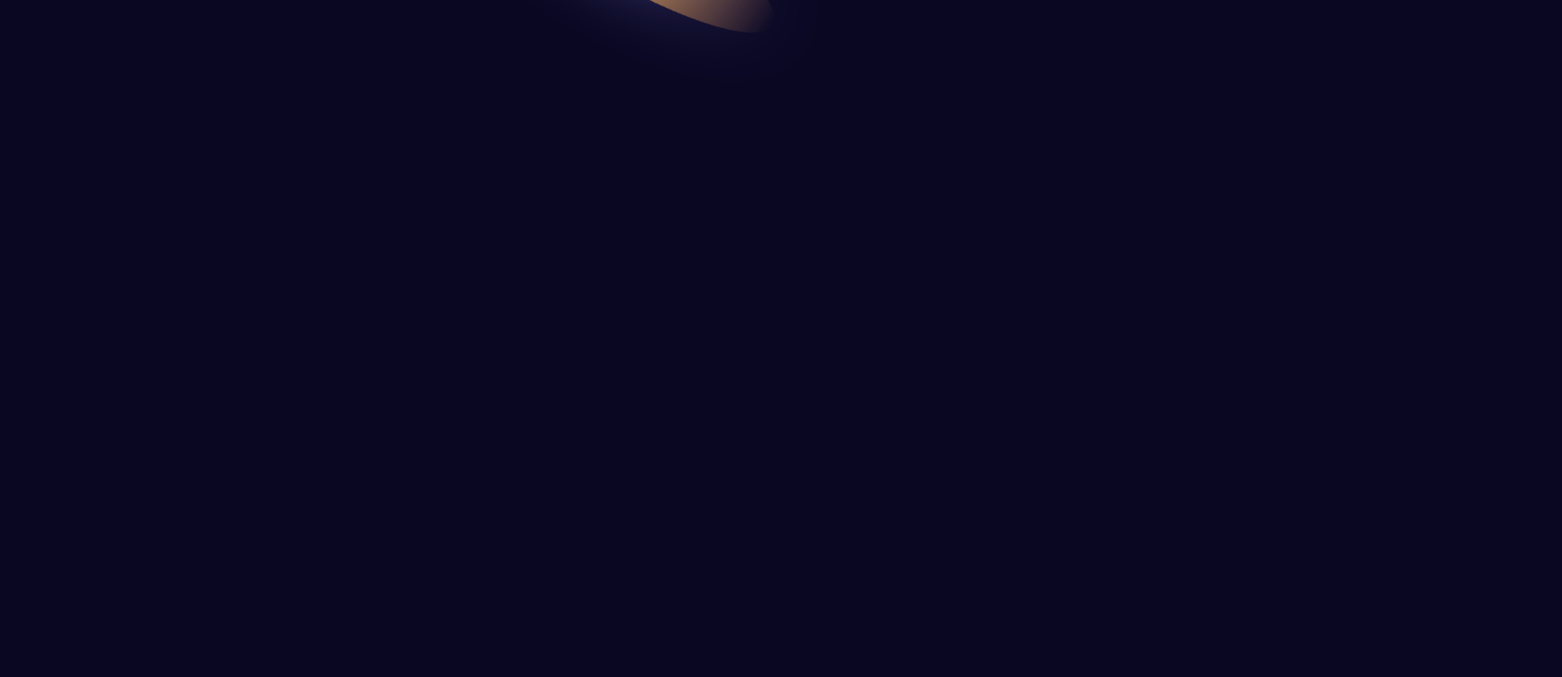
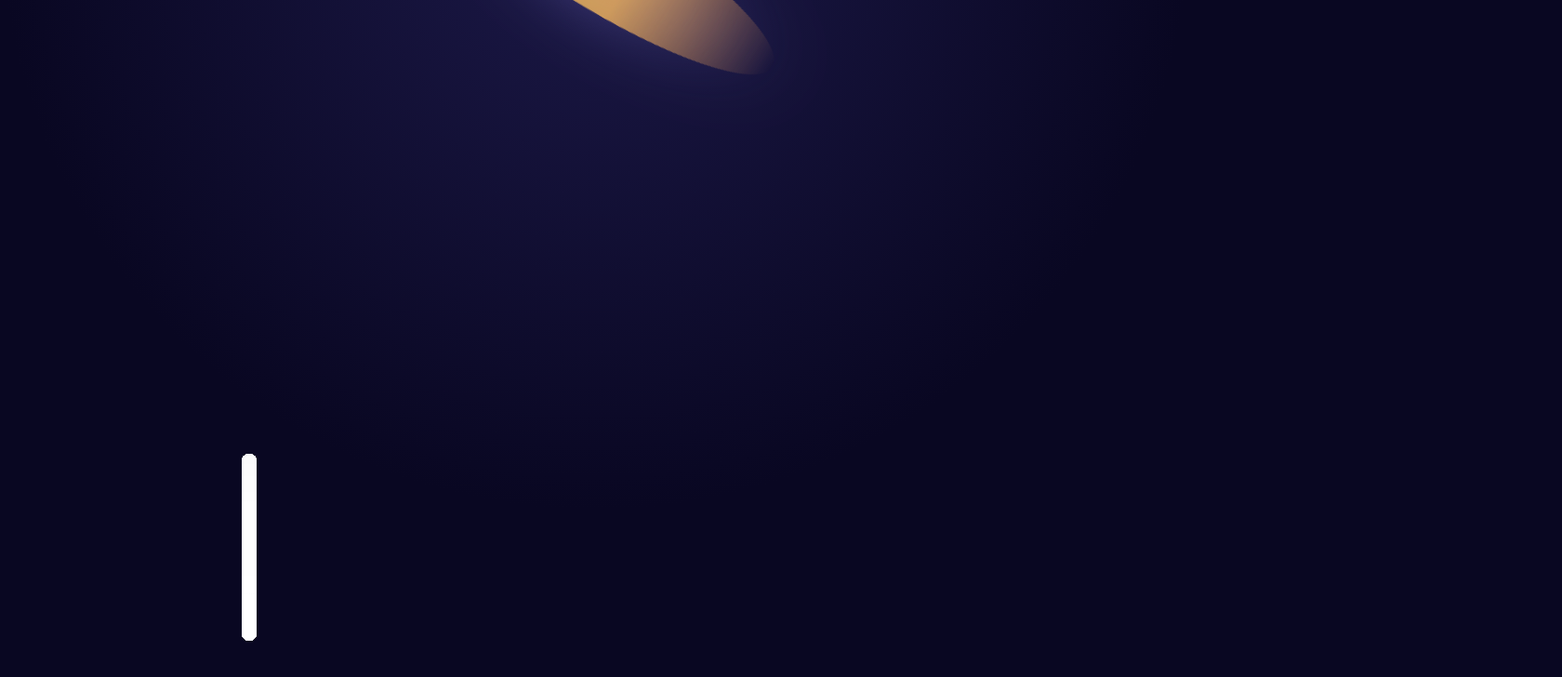
Before and after one commit to spbyrne/forest, a Next.js app: page / in a window 1280 px wide. Shown: the part 492-1220 px from the top of the page at 93% size, 1680 px wide, since content can reach past the window. Before the commit the page ends 800 px from the top, so only its background shows below. Built offline with nearby package versions, Linux system fonts and the light colour scheme.

Commit message:
add starfield

```diff
--- a/components/comet/index.tsx
+++ b/components/comet/index.tsx
@@ -1,4 +1,5 @@
 import React from 'react'
+import { mix, easeInOutQuad } from '@/util'
 
 export interface CometProps {
   vector: { speed: number; direction: number }
@@ -32,7 +33,11 @@ export const Comet = ({
           --transition-time: 0ms;
 
           display: block;
-          position: relative;
+          position: absolute;
+          top: 50%;
+          left: 50%;
+          transform: translate3d(-75px, -30px, 0);
+          z-index: 10;
           width: 150px;
           overflow: visible;
         }
@@ -174,11 +179,3 @@ export const Comet = ({
     </>
   )
 }
-
-const mix = (stationary, moving, mix) => {
-  const difference = moving - stationary
-  const current = stationary + difference * mix
-  return current
-}
-
-const easeInOutQuad = t => (t < 0.5 ? 2 * t * t : -1 + (4 - 2 * t) * t)
--- a/components/globalStyles/index.tsx
+++ b/components/globalStyles/index.tsx
@@ -10,7 +10,6 @@ export const GlobalStyles = () => {
         html {
           box-sizing: border-box;
           height: 100%;
-          background: #090722;
         }
 
         *,
--- a/components/index.ts
+++ b/components/index.ts
@@ -1,3 +1,4 @@
 export * from './globalStyles'
 export * from './comet'
 export * from './scene'
+export * from './starfield'
--- a/components/scene/index.tsx
+++ /dev/null
@@ -1,59 +0,0 @@
-import * as React from 'react'
-import * as _ from 'underscore'
-
-export const Scene = ({ vector, children }) => {
-  const [cursor, setCursor] = React.useState('none')
-
-  const updateCursor = _.throttle(() => {
-    let newCursor = ''
-    if (vector.direction > 67.5 && vector.direction < 112.5) {
-      newCursor = 'n-resize'
-    }
-    if (vector.direction > 112.5 && vector.direction < 157.5) {
-      newCursor = 'ne-resize'
-    }
-    if (vector.direction > 157.5 && vector.direction < 202.5) {
-      newCursor = 'e-resize'
-    }
-    if (vector.direction > 202.5 && vector.direction < 247.5) {
-      newCursor = 'se-resize'
-    }
-    if (vector.direction > 247.5 && vector.direction < 292.5) {
-      newCursor = 's-resize'
-    }
-    if (vector.direction > 292.5 && vector.direction < 337.5) {
-      newCursor = 'sw-resize'
-    }
-    if (vector.direction > 337.5 || vector.direction < 22.5) {
-      newCursor = 'w-resize'
-    }
-    if (vector.direction > 22.5 && vector.direction < 67.5) {
-      newCursor = 'nw-resize'
-    }
-    setCursor(newCursor)
-  }, 10)
-
-  React.useEffect(() => {
-    if (vector && vector.direction) updateCursor(vector)
-  }, [vector])
-
-  return (
-    <>
-      <div className="scene">{children}</div>
-      <style jsx>{`
-        .scene {
-          cursor: ${cursor};
-        }
-      `}</style>
-      <style jsx>{`
-        .scene {
-          display: flex;
-          height: 100%;
-          width: 100%;
-          align-items: center;
-          justify-content: center;
-        }
-      `}</style>
-    </>
-  )
-}
--- /dev/null
+++ b/components/starfield/index.tsx
@@ -0,0 +1,236 @@
+import * as React from 'react'
+import * as _ from 'underscore'
+import { mix, easeInOutQuad, easeInQuad } from '@/util'
+
+export const Star = ({ vector }) => {
+  const { speed, direction } = vector
+  const offset = React.useMemo(() => {
+    return Math.random() * 100
+  }, [])
+
+  const animationOffset = React.useMemo(() => {
+    return Math.random() * 1000
+  }, [])
+
+  const depthMod = React.useMemo(() => {
+    return Math.random() * 0.75 + 0.625
+  }, [])
+
+  return (
+    <>
+      <div className="star"></div>
+      <style jsx>{`
+        .star {
+          --transform: ${mix(1, 3, easeInQuad(speed))};
+          height: ${mix(depthMod * 20, 200, easeInQuad(speed)) + `px`};
+          animation-duration: ${mix(
+            10,
+            3 - depthMod * depthMod,
+            easeInOutQuad(speed)
+          ) + `s`};
+          animation-delay: ${animationOffset *
+            mix(10, 1, easeInOutQuad(speed)) +
+            `ms`};
+        }
+      `}</style>
+      <style jsx>{`
+        @keyframes slide {
+          from {
+            transform: scale3d(1, var(--transform), 1) translate3d(0, 0, 0);
+          }
+
+          to {
+            transform: scale3d(1, var(--transform), 1)
+              translate3d(0, calc(100vh + 100vw), 0);
+          }
+        }
+
+        .star {
+          --transform: 1;
+
+          position: absolute;
+          top: 0;
+          left: ${offset + `%`};
+          width: ${depthMod * 20}px;
+          border-radius: 40px;
+          opacity: 0.7;
+          background: linear-gradient(
+            to top,
+            rgba(255, 255, 255, 1),
+            rgba(255, 255, 255, 0.2)
+          );
+          background-size: 100%;
+          animation: slide 1s linear infinite;
+          animation-duration: 1s;
+          animation-delay: ${animationOffset + `ms`};
+        }
+      `}</style>
+    </>
+  )
+}
+
+export const Starfield = ({ vector, children }) => {
+  const { speed, direction } = vector
+  const [cursor, setCursor] = React.useState('none')
+
+  const updateCursor = _.throttle(() => {
+    let newCursor = ''
+    if (direction > 67.5 && direction < 112.5) {
+      newCursor = 'n-resize'
+    }
+    if (direction > 112.5 && direction < 157.5) {
+      newCursor = 'ne-resize'
+    }
+    if (direction > 157.5 && direction < 202.5) {
+      newCursor = 'e-resize'
+    }
+    if (direction > 202.5 && direction < 247.5) {
+      newCursor = 'se-resize'
+    }
+    if (direction > 247.5 && direction < 292.5) {
+      newCursor = 's-resize'
+    }
+    if (direction > 292.5 && direction < 337.5) {
+      newCursor = 'sw-resize'
+    }
+    if (direction > 337.5 || direction < 22.5) {
+      newCursor = 'w-resize'
+    }
+    if (direction > 22.5 && direction < 67.5) {
+      newCursor = 'nw-resize'
+    }
+    setCursor(newCursor)
+  }, 10)
+
+  React.useEffect(() => {
+    if (vector) updateCursor(vector)
+  }, [vector])
+
+  return (
+    <>
+      <div className="starfield">
+        <Star vector={vector} />
+        <Star vector={vector} />
+        <Star vector={vector} />
+        <Star vector={vector} />
+        <Star vector={vector} />
+        <Star vector={vector} />
+        <Star vector={vector} />
+        <Star vector={vector} />
+        <Star vector={vector} />
+        <Star vector={vector} />
+        <Star vector={vector} />
+        <Star vector={vector} />
+        <Star vector={vector} />
+        <Star vector={vector} />
+        <Star vector={vector} />
+        <Star vector={vector} />
+        <Star vector={vector} />
+        <Star vector={vector} />
+        <Star vector={vector} />
+        <Star vector={vector} />
+        <Star vector={vector} />
+        <Star vector={vector} />
+        <Star vector={vector} />
+        <Star vector={vector} />
+        <Star vector={vector} />
+        <Star vector={vector} />
+        <Star vector={vector} />
+        <Star vector={vector} />
+        <Star vector={vector} />
+        <Star vector={vector} />
+        <Star vector={vector} />
+        <Star vector={vector} />
+        <Star vector={vector} />
+        <Star vector={vector} />
+        <Star vector={vector} />
+        <Star vector={vector} />
+        <Star vector={vector} />
+        <Star vector={vector} />
+        <Star vector={vector} />
+        <Star vector={vector} />
+        <Star vector={vector} />
+        <Star vector={vector} />
+        <Star vector={vector} />
+        <Star vector={vector} />
+        <Star vector={vector} />
+        <Star vector={vector} />
+        <Star vector={vector} />
+        <Star vector={vector} />
+        <Star vector={vector} />
+        <Star vector={vector} />
+        <Star vector={vector} />
+        <Star vector={vector} />
+        <Star vector={vector} />
+        <Star vector={vector} />
+        <Star vector={vector} />
+        <Star vector={vector} />
+        <Star vector={vector} />
+        <Star vector={vector} />
+        <Star vector={vector} />
+        <Star vector={vector} />
+        <Star vector={vector} />
+        <Star vector={vector} />
+        <Star vector={vector} />
+        <Star vector={vector} />
+        <Star vector={vector} />
+        <Star vector={vector} />
+        <Star vector={vector} />
+        <Star vector={vector} />
+        <Star vector={vector} />
+        <Star vector={vector} />
+        <Star vector={vector} />
+        <Star vector={vector} />
+        <Star vector={vector} />
+        <Star vector={vector} />
+        <Star vector={vector} />
+        <Star vector={vector} />
+        <Star vector={vector} />
+        <Star vector={vector} />
+        <Star vector={vector} />
+        <Star vector={vector} />
+        <Star vector={vector} />
+        <Star vector={vector} />
+        <Star vector={vector} />
+        <Star vector={vector} />
+        <Star vector={vector} />
+        <Star vector={vector} />
+        <Star vector={vector} />
+        <Star vector={vector} />
+        <Star vector={vector} />
+        <Star vector={vector} />
+        <Star vector={vector} />
+        <Star vector={vector} />
+        <Star vector={vector} />
+        <Star vector={vector} />
+        <Star vector={vector} />
+        <Star vector={vector} />
+        <Star vector={vector} />
+        <Star vector={vector} />
+        <Star vector={vector} />
+        <Star vector={vector} />
+        <Star vector={vector} />
+        <Star vector={vector} />
+      </div>
+      <style jsx>{`
+        .starfield {
+          cursor: ${cursor};
+          transform: translate3d(-50%, -50%, 0) rotate(${direction - 90}deg);
+        }
+      `}</style>
+      <style jsx>{`
+        .starfield {
+          background: radial-gradient(#1c1948, #090722 50vw);
+          position: absolute;
+          top: 50%;
+          left: 50%;
+          width: calc(100vh + 100vw);
+          height: calc(100vh + 100vw);
+          transform-origin: 50% 50%;
+          transform: translate3d(-50%, -50%, 0);
+          z-index: 0;
+        }
+      `}</style>
+    </>
+  )
+}
--- a/pages/index.tsx
+++ b/pages/index.tsx
@@ -1,6 +1,6 @@
 import * as React from 'react'
 import * as _ from 'underscore'
-import { Scene, Comet } from '../components'
+import { Scene, Comet, Starfield } from '../components'
 
 function Index(props) {
   const [mousePosition, setMousePosition] = React.useState({ x: null, y: null })
@@ -12,14 +12,14 @@ function Index(props) {
 
   const updateMousePosition = _.throttle(ev => {
     setMousePosition({ x: ev.clientX, y: ev.clientY })
-  }, 10)
+  }, 8)
 
   const updateWindowSize = _.throttle(() => {
     setWindowSize({
       width: window.innerWidth,
       height: window.innerHeight,
     })
-  }, 10)
+  }, 8)
 
   const updateVector = _.throttle(() => {
     const midpoint = { x: windowSize.width / 2, y: windowSize.height / 2 }
@@ -36,7 +36,7 @@ function Index(props) {
     const speed = Math.round(Math.max(speedX, speedY) * 100) / 100
 
     setVector({ speed, direction })
-  }, 10)
+  }, 8)
 
   React.useEffect(() => {
     window.addEventListener('mousemove', updateMousePosition)
@@ -59,9 +59,10 @@ function Index(props) {
   }, [vector])
 
   return (
-    <Scene vector={vector}>
+    <>
       <Comet vector={vector} />
-    </Scene>
+      <Starfield vector={vector} />
+    </>
   )
 }
 
--- /dev/null
+++ b/util/easing.ts
@@ -0,0 +1,9 @@
+export const mix = (stationary, moving, mix) => {
+  const difference = moving - stationary
+  const current = stationary + difference * mix
+  return current
+}
+
+export const easeInOutQuad = t => (t < 0.5 ? 2 * t * t : -1 + (4 - 2 * t) * t)
+
+export const easeInQuad = t => t * t
--- a/util/index.js
+++ b/util/index.js
@@ -1 +1,2 @@
 export * from './classNames'
+export * from './easing'
```
